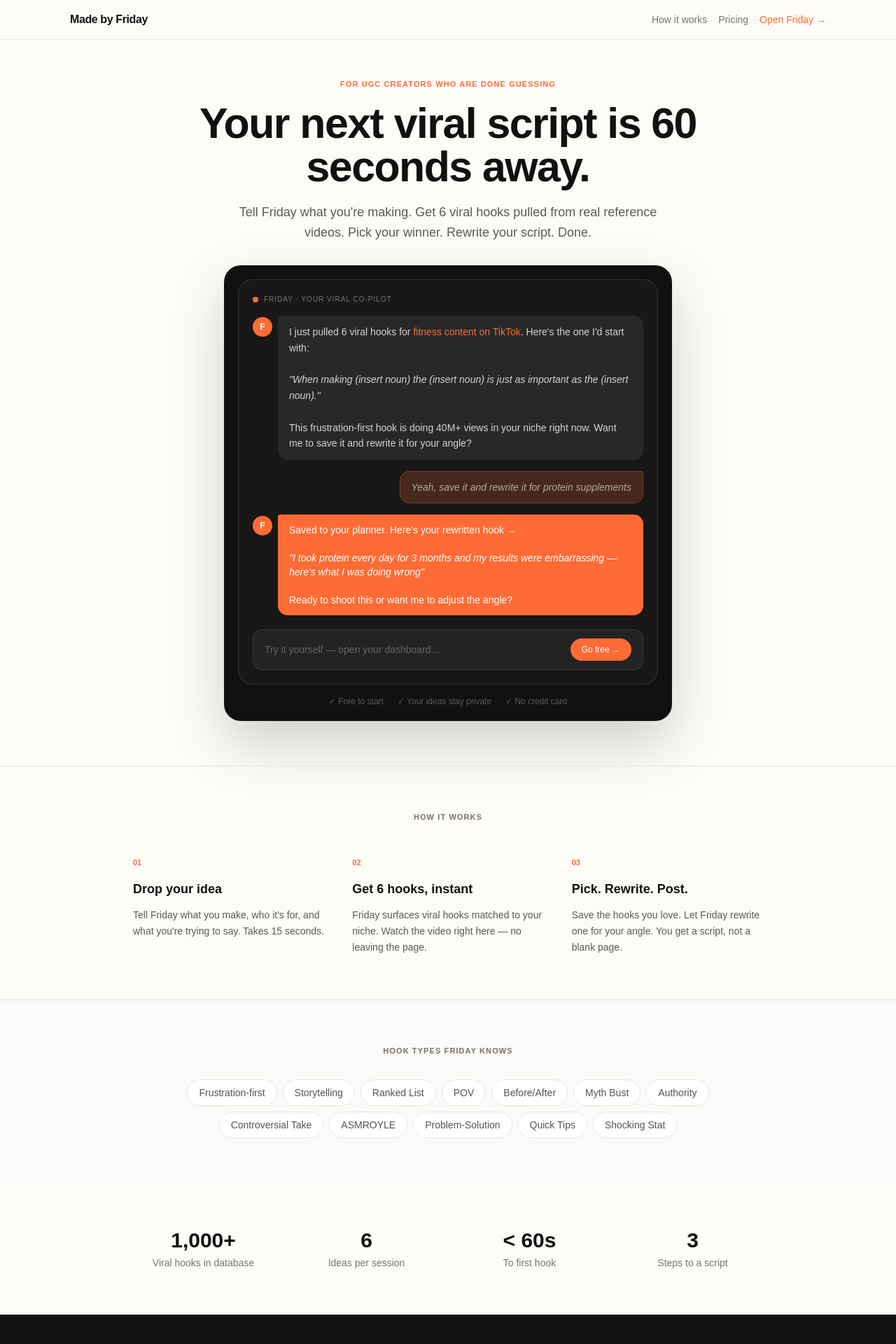
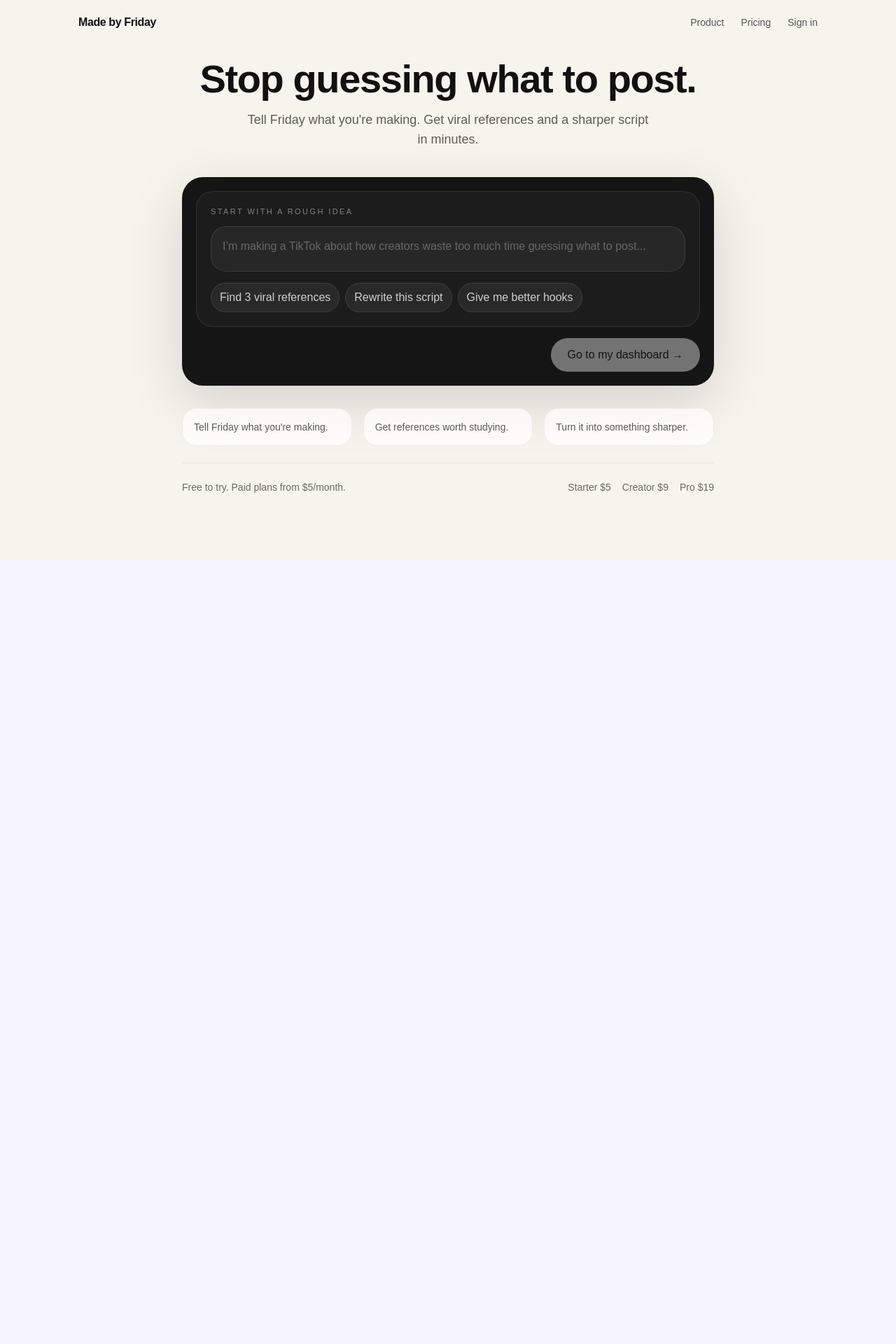
Before and after one commit to EdCorner1/MadebyfridayV2, a Next.js app: page / in a window 1280 px wide. Shown: the top 1920 px of the page at 70% size. After the commit the page ends 800 px from the top, so only its background shows below. Built offline with nearby package versions, Linux system fonts and the light colour scheme; a web font is replaced by a local one.

Commit message:
revert: land to ad5cf9c working version

```diff
--- a/app/page.tsx
+++ b/app/page.tsx
@@ -1,206 +1,159 @@
-import Link from 'next/link';
-import PricingSection from './components/PricingSection';
-import { getHooks } from './dashboard/utils';
+'use client';
 
-export default async function Home() {
-  const hooks = await getHooks();
-  const firstHook = hooks[2]; // Featured hook for the chat preview
+import { useState, useRef, useEffect } from 'react';
+import { useRouter } from 'next/navigation';
+
+const quickActions = [
+  "Find 3 viral references",
+  "Rewrite this script",
+  "Give me better hooks",
+];
+
+export default function Home() {
+  const router = useRouter();
+  const [prompt, setPrompt] = useState('');
+  const [loading, setLoading] = useState(false);
+  const textareaRef = useRef<HTMLTextAreaElement>(null);
+
+  // Auto-resize textarea
+  useEffect(() => {
+    if (textareaRef.current) {
+      textareaRef.current.style.height = 'auto';
+      textareaRef.current.style.height = textareaRef.current.scrollHeight + 'px';
+    }
+  }, [prompt]);
+
+  const handleSubmit = async (e?: React.FormEvent, prefill?: string) => {
+    e?.preventDefault();
+    const text = prefill || prompt.trim();
+    if (!text || loading) return;
+
+    setLoading(true);
+
+    try {
+      const res = await fetch('/api/generate', {
+        method: 'POST',
+        headers: { 'Content-Type': 'application/json' },
+        body: JSON.stringify({ prompt: text }),
+      });
+
+      if (res.ok) {
+        // Redirect to dashboard with the prompt so Friday can load ideas
+        router.push(`/dashboard?q=${encodeURIComponent(text)}`);
+      } else {
+        alert('Something went wrong. Try again.');
+        setLoading(false);
+      }
+    } catch {
+      alert('Connection error. Check your API key.');
+      setLoading(false);
+    }
+  };
 
   return (
-    <main className="min-h-screen bg-[#FDFCF7] text-[#111111]">
+    <main className="min-h-screen bg-[#f7f4ee] text-[#111111]">
+      <div className="mx-auto flex min-h-screen w-full max-w-[1120px] flex-col px-5 py-5 sm:px-6 lg:px-8">
+        <header className="mb-10 flex items-center justify-between">
+          <div>
+            <p className="text-base font-semibold tracking-tight">Made by Friday</p>
+          </div>
 
-      {/* Nav */}
-      <header className="fixed top-0 left-0 right-0 z-50 bg-[#FDFCF7]/90 backdrop-blur-md border-b border-[#ece7df]">
-        <div className="mx-auto max-w-[1120px] px-5 py-4 flex items-center justify-between">
-          <p className="text-base font-semibold tracking-tight">Made by Friday</p>
-          <div className="flex items-center gap-4">
-            <a href="#how" className="text-sm text-[#777] hover:text-[#111] transition">How it works</a>
-            <a href="#pricing" className="text-sm text-[#777] hover:text-[#111] transition">Pricing</a>
-            <Link href="/dashboard" className="text-sm font-medium text-[#FF6B35] hover:opacity-80 transition">Open Friday →</Link>
-          </div>
-        </div>
+          <nav className="hidden items-center gap-6 text-sm text-[#555555] md:flex">
+            <a href="#product" className="transition hover:text-black">Product</a>
+            <a href="#pricing" className="transition hover:text-black">Pricing</a>
+            <a href="#signin" className="transition hover:text-black">Sign in</a>
+          </nav>
+
+          <button className="rounded-full border border-black/10 px-3 py-2 text-sm text-[#444444] md:hidden">
+            Menu
+          </button>
         </header>
 
-      {/* Hero + Chat */}
-      <section className="pt-28 pb-16 px-5">
-        <div className="mx-auto max-w-[760px] text-center mb-8">
-          <p className="text-[11px] font-semibold uppercase tracking-widest text-[#FF6B35] mb-4">
-            For UGC creators who are done guessing
-          </p>
-          <h1 className="text-[2.6rem] sm:text-5xl lg:text-[3.8rem] font-bold tracking-tight leading-[1.02] text-[#111] mb-5">
-            Your next viral script is 60 seconds away.
+        <section className="mx-auto flex w-full max-w-[760px] flex-1 flex-col">
+          <div className="mb-8 text-center sm:mb-10">
+            <h1 className="text-balance text-[2.2rem] font-semibold leading-[1.02] tracking-tight sm:text-5xl lg:text-[3.5rem]">
+              Stop guessing what to post.
             </h1>
-          <p className="text-lg text-[#5e5a54] max-w-[600px] mx-auto leading-relaxed">
-            Tell Friday what you&apos;re making. Get 6 viral hooks pulled from real reference videos. Pick your winner. Rewrite your script. Done.
+            <p className="mx-auto mt-4 max-w-[620px] text-pretty text-[15px] leading-7 text-[#5e5a54] sm:text-lg">
+              Tell Friday what you&apos;re making. Get viral references and a sharper script in minutes.
             </p>
           </div>
 
-        {/* Live chat — the actual product entry point */}
-        <div className="mx-auto max-w-[640px] rounded-[24px] bg-[#111] p-4 sm:p-5 shadow-[0_32px_80px_rgba(0,0,0,0.18)]">
-          <div className="rounded-[20px] border border-white/10 bg-white/[0.03] p-4 sm:p-5">
-            <div className="flex items-center gap-2 mb-4">
-              <div className="w-2 h-2 rounded-full bg-[#FF6B35]" />
-              <span className="text-[10px] font-medium uppercase tracking-widest text-white/40">
-                Friday · Your Viral Co-Pilot
-              </span>
+          {/* Chat interface */}
+          <section className="rounded-[30px] bg-[#151515] p-4 text-white shadow-[0_24px_80px_rgba(0,0,0,0.14)] sm:p-5">
+            <form onSubmit={handleSubmit}>
+              <div className="rounded-[24px] border border-white/10 bg-white/[0.03] p-4 sm:p-5">
+                <label className="mb-3 block text-[11px] font-medium uppercase tracking-[0.22em] text-white/45">
+                  Start with a rough idea
+                </label>
+
+                <div className="rounded-[22px] border border-white/10 bg-white/5 p-4">
+                  <textarea
+                    ref={textareaRef}
+                    value={prompt}
+                    onChange={e => setPrompt(e.target.value)}
+                    onKeyDown={e => {
+                      if (e.key === 'Enter' && !e.shiftKey) {
+                        e.preventDefault();
+                        handleSubmit();
+                      }
+                    }}
+                    placeholder="I’m making a TikTok about how creators waste too much time guessing what to post..."
+                    className="w-full bg-transparent text-[15px] leading-7 text-white/88 placeholder:text-white/30 resize-none focus:outline-none sm:text-base"
+                    rows={3}
+                  />
                 </div>
 
-            {/* Chat messages */}
-            <div className="space-y-4 mb-5">
-              <div className="flex gap-2">
-                <div className="w-7 h-7 rounded-full bg-[#FF6B35] flex items-center justify-center flex-shrink-0 text-white text-xs mt-0.5 font-semibold">F</div>
-                <div className="rounded-[14px] rounded-tl-sm bg-white/[0.07] px-4 py-3 text-sm text-white/80 leading-relaxed">
-                  I just pulled 6 viral hooks for <span className="text-[#FF6B35] font-medium">fitness content on TikTok</span>. Here&apos;s the one I&apos;d start with:
-                  <br /><br />
-                  <em>&quot;{firstHook?.name || 'I wasted 3 months in the gym doing the wrong thing — here\'s what I wish I knew'}&quot;</em>
-                  <br /><br />
-                  This frustration-first hook is doing 40M+ views in your niche right now. Want me to save it and rewrite it for your angle?
+                <div className="mt-4 flex flex-wrap gap-2">
+                  {quickActions.map(action => (
+                    <button
+                      key={action}
+                      type="button"
+                      onClick={() => handleSubmit(undefined, action)}
+                      className="rounded-full border border-white/10 bg-white/[0.06] px-3 py-2 text-sm text-white/78 transition hover:bg-white/[0.09]"
+                    >
+                      {action}
+                    </button>
+                  ))}
                 </div>
               </div>
 
-              <div className="flex justify-end">
-                <div className="rounded-[14px] rounded-tr-sm bg-[#FF6B35]/20 border border-[#FF6B35]/30 px-4 py-3 text-sm text-white/60 italic">
-                  Yeah, save it and rewrite it for protein supplements
+              <div className="mt-4 flex items-center justify-end">
+                <button
+                  type="submit"
+                  disabled={!prompt.trim() || loading}
+                  className="rounded-full bg-white px-6 py-3 text-sm font-medium text-[#111] transition hover:bg-white/90 disabled:opacity-40"
+                >
+                  {loading ? 'Friday is thinking...' : 'Go to my dashboard →'}
+                </button>
               </div>
+            </form>
+          </section>
+
+          <section className="mt-8 grid gap-4 text-sm text-[#5e5a54] sm:grid-cols-3" id="product">
+            <div className="rounded-[20px] border border-black/6 bg-white/70 p-4">
+              Tell Friday what you&apos;re making.
             </div>
+            <div className="rounded-[20px] border border-black/6 bg-white/70 p-4">
+              Get references worth studying.
+            </div>
+            <div className="rounded-[20px] border border-black/6 bg-white/70 p-4">
+              Turn it into something sharper.
+            </div>
+          </section>
 
-              <div className="flex gap-2">
-                <div className="w-7 h-7 rounded-full bg-[#FF6B35] flex items-center justify-center flex-shrink-0 text-white text-xs mt-0.5 font-semibold">F</div>
-                <div className="rounded-[14px] rounded-tl-sm bg-[#FF6B35] px-4 py-3 text-sm text-white">
-                  Saved to your planner. Here&apos;s your rewritten hook →
-                  <br /><br />
-                  <em>&quot;I took protein every day for 3 months and my results were embarrassing — here&apos;s what I was doing wrong&quot;</em>
-                  <br /><br />
-                  Ready to shoot this or want me to adjust the angle?
-                </div>
-              </div>
-            </div>
-
-            {/* Input — links to dashboard to actually use */}
-            <Link
-              href="/dashboard?q=fitness+content+creator"
-              className="flex items-center gap-3 rounded-[14px] border border-white/10 bg-white/5 px-4 py-3 hover:border-white/20 transition group"
-            >
-              <span className="text-sm text-white/30 flex-1 text-left">Try it yourself — open your dashboard...</span>
-              <span className="rounded-full bg-[#FF6B35] px-4 py-2 text-xs font-medium text-white group-hover:opacity-90 transition">
-                Go free →
-              </span>
-            </Link>
-          </div>
-
-          <div className="mt-4 flex items-center justify-center gap-5 text-xs text-white/30">
-            <span>✓ Free to start</span>
-            <span>✓ Your ideas stay private</span>
-            <span>✓ No credit card</span>
+          <section className="mt-6 border-t border-black/6 pt-6 text-sm text-[#6d675f]" id="pricing">
+            <div className="flex flex-col gap-3 sm:flex-row sm:items-center sm:justify-between">
+              <p>Free to try. Paid plans from $5/month.</p>
+              <div className="flex gap-4">
+                <span>Starter $5</span>
+                <span>Creator $9</span>
+                <span>Pro $19</span>
               </div>
             </div>
           </section>
-
-      {/* How it works */}
-      <section id="how" className="py-16 px-5 border-t border-[#ece7df]">
-        <div className="mx-auto max-w-[900px]">
-          <p className="text-[11px] font-semibold uppercase tracking-widest text-[#787167] text-center mb-12">
-            How it works
-          </p>
-          <div className="grid grid-cols-1 md:grid-cols-3 gap-10">
-            {[
-              {
-                step: '01',
-                title: 'Drop your idea',
-                desc: 'Tell Friday what you make, who it\'s for, and what you\'re trying to say. Takes 15 seconds.',
-              },
-              {
-                step: '02',
-                title: 'Get 6 hooks, instant',
-                desc: 'Friday surfaces viral hooks matched to your niche. Watch the video right here — no leaving the page.',
-              },
-              {
-                step: '03',
-                title: 'Pick. Rewrite. Post.',
-                desc: 'Save the hooks you love. Let Friday rewrite one for your angle. You get a script, not a blank page.',
-              },
-            ].map((item) => (
-              <div key={item.step}>
-                <span className="text-[11px] font-semibold text-[#FF6B35] mb-4 block">{item.step}</span>
-                <h3 className="text-lg font-semibold text-[#111] mb-3">{item.title}</h3>
-                <p className="text-sm text-[#5e5a54] leading-relaxed">{item.desc}</p>
+        </section>
       </div>
-            ))}
-          </div>
-        </div>
-      </section>
-
-      {/* Hook types */}
-      <section className="py-16 px-5 bg-[#fafaf8] border-t border-[#ece7df]">
-        <div className="mx-auto max-w-[900px]">
-          <p className="text-[11px] font-semibold uppercase tracking-widest text-[#787167] text-center mb-8">
-            Hook types Friday knows
-          </p>
-          <div className="flex flex-wrap gap-2 justify-center">
-            {[
-              'Frustration-first', 'Storytelling', 'Ranked List', 'POV',
-              'Before/After', 'Myth Bust', 'Authority', 'Controversial Take',
-              'ASMROYLE', 'Problem-Solution', 'Quick Tips', 'Shocking Stat',
-            ].map((tag) => (
-              <span
-                key={tag}
-                className="rounded-full border border-[#ece7df] bg-white px-4 py-2 text-sm text-[#555]"
-              >
-                {tag}
-              </span>
-            ))}
-          </div>
-        </div>
-      </section>
-
-      {/* Stats */}
-      <section className="py-16 px-5">
-        <div className="mx-auto max-w-[900px] grid grid-cols-2 md:grid-cols-4 gap-8 text-center">
-          {[
-            { stat: '1,000+', label: 'Viral hooks in database' },
-            { stat: '6', label: 'Ideas per session' },
-            { stat: '< 60s', label: 'To first hook' },
-            { stat: '3', label: 'Steps to a script' },
-          ].map((item) => (
-            <div key={item.stat}>
-              <p className="text-3xl font-semibold text-[#111] mb-1">{item.stat}</p>
-              <p className="text-sm text-[#777]">{item.label}</p>
-            </div>
-          ))}
-        </div>
-      </section>
-
-      {/* CTA band */}
-      <section className="py-20 px-5 bg-[#111] text-center">
-        <div className="mx-auto max-w-[600px]">
-          <h2 className="text-3xl sm:text-4xl font-semibold text-white mb-4">
-            Stop scrolling for hooks.
-          </h2>
-          <p className="text-[#ffffffaa] mb-8">
-            60 seconds with Friday and you have a script ready to shoot. No more blank pages.
-          </p>
-          <Link
-            href="/dashboard"
-            className="inline-block rounded-full bg-[#FF6B35] px-8 py-4 text-base font-medium text-white hover:opacity-90 transition"
-          >
-            Open Friday — it&apos;s free →
-          </Link>
-        </div>
-      </section>
-
-      {/* Pricing */}
-      <PricingSection />
-
-      {/* Footer */}
-      <footer className="py-8 px-5 border-t border-[#ece7df]">
-        <div className="mx-auto max-w-[900px] flex flex-col sm:flex-row items-center justify-between gap-4">
-          <p className="text-sm text-[#aaa]">© 2026 Made by Friday. Built by Ed.</p>
-          <div className="flex gap-6 text-sm text-[#aaa]">
-            <a href="#" className="hover:text-[#555] transition">Privacy</a>
-            <a href="#" className="hover:text-[#555] transition">Terms</a>
-          </div>
-        </div>
-      </footer>
     </main>
   );
 }
```
Lines whose indentation alone changed are shown as unchanged.
